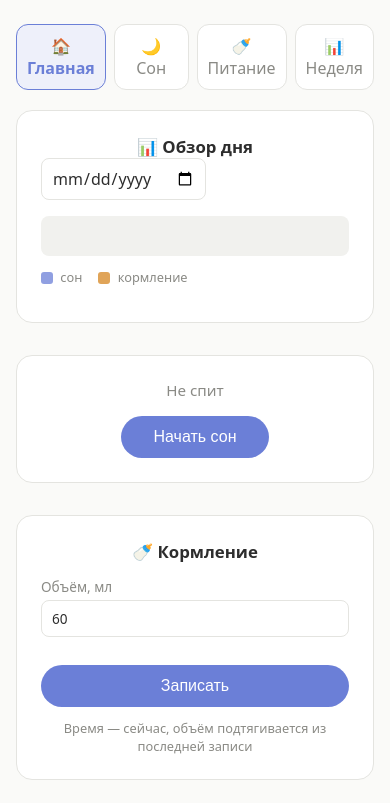
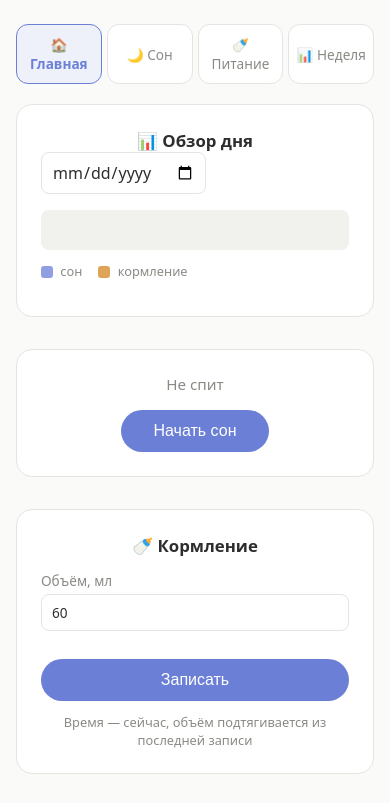
Before and after one commit to viorn/mybaby, a website: page public/index.html in a window 390 px wide. Shown: the top 803 px of the page. Drawn offline with Linux system fonts and the light colour scheme; no server answers.

Commit message:
Tabs: shrink font and padding on narrow screens so 4 tabs fit

```diff
--- a/public/style.css
+++ b/public/style.css
@@ -45,6 +45,16 @@ main {
   color: var(--accent);
   background: var(--accent-soft);
   font-weight: 600;
+}
+
+/* На узких экранах 4 вкладки не влезают — ужимаем */
+@media (max-width: 420px) {
+  .tabs { gap: 5px; }
+  .tab-btn {
+    font-size: 0.85rem;
+    padding: 10px 4px;
+    min-width: 0;
+  }
 }
 
 h1 { font-size: 1.4rem; font-weight: 600; }
```
